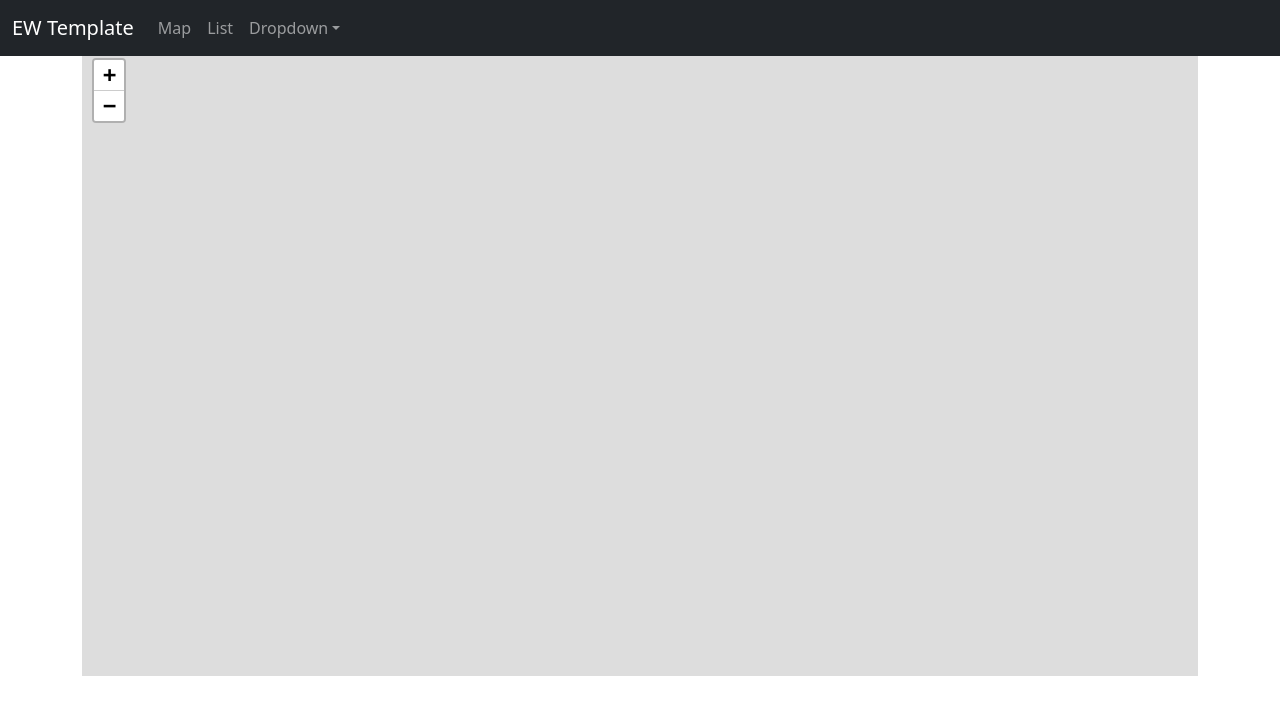
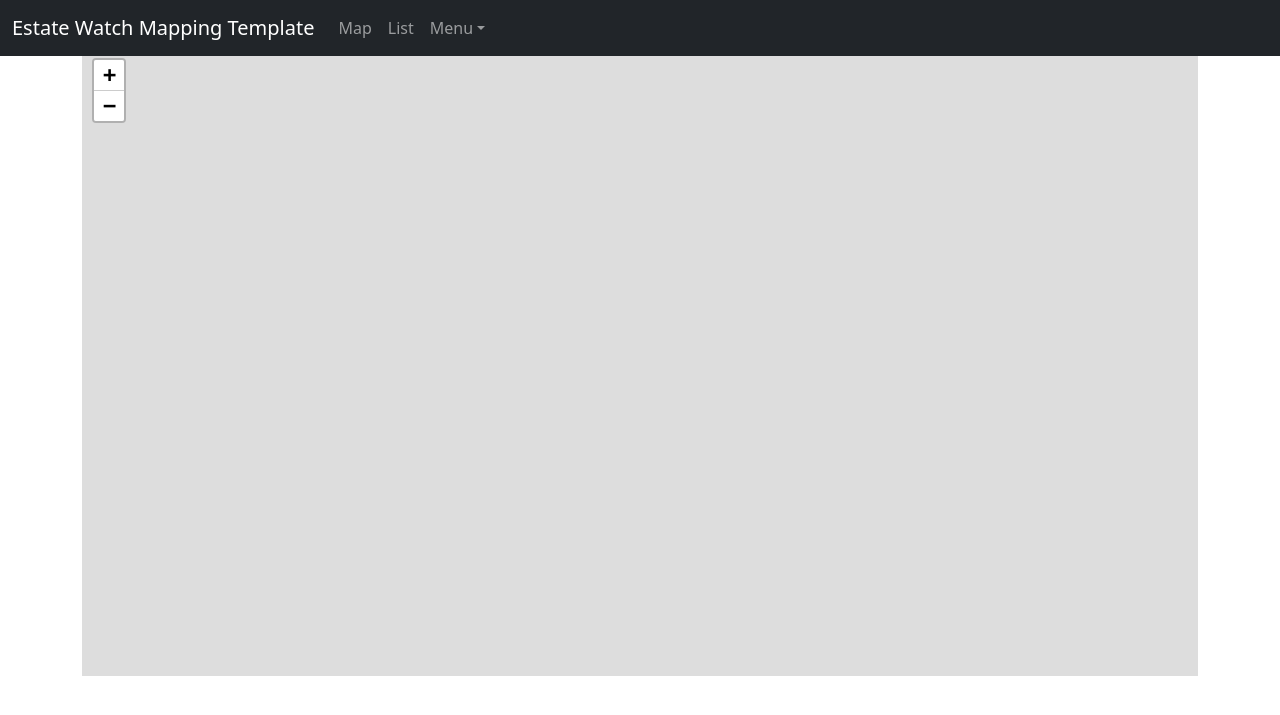
Before and after one commit to estatewatch/mapping-template, a Jekyll site: the page built from index.html, in a window 1280 px wide. Shown: the top 715 px of the page. Built offline with Jekyll 4.4.1, drawn with Linux system fonts in a browser that asks for light colours; nearby versions of some CDN libraries; library files that are not in the unit come from our copies.

Commit message:
Update default.html

```diff
--- a/_layouts/default.html
+++ b/_layouts/default.html
@@ -35,7 +35,7 @@
 
 <nav class="navbar navbar-expand-md navbar-dark bg-dark fixed-top">
   <div class="container-fluid">
-    <a class="navbar-brand" href="#">EW Template</a>
+    <a class="navbar-brand" href="#">Estate Watch Mapping Template</a>
     <button class="navbar-toggler" type="button" data-bs-toggle="collapse" data-bs-target="#navbarsExampleDefault" aria-controls="navbarsExampleDefault" aria-expanded="false" aria-label="Toggle navigation">
       <span class="navbar-toggler-icon"></span>
     </button>
@@ -49,9 +49,9 @@
           <a class="nav-link" href="{{ site.baseurl }}/list.html">List</a>
         </li>
         <li class="nav-item dropdown">
-          <a class="nav-link dropdown-toggle" href="#" id="dropdown01" data-bs-toggle="dropdown" aria-expanded="false">Dropdown</a>
+          <a class="nav-link dropdown-toggle" href="#" id="dropdown01" data-bs-toggle="dropdown" aria-expanded="false">Menu</a>
           <ul class="dropdown-menu" aria-labelledby="dropdown01">
-            <li><a class="dropdown-item" href="#">Action</a></li>
+            <li><a class="dropdown-item" href="{{ site.baseurl }}/about.html">About this template</a></li>
             <li><a class="dropdown-item" href="#">Another action</a></li>
             <li><a class="dropdown-item" href="#">Something else here</a></li>
           </ul>
```
